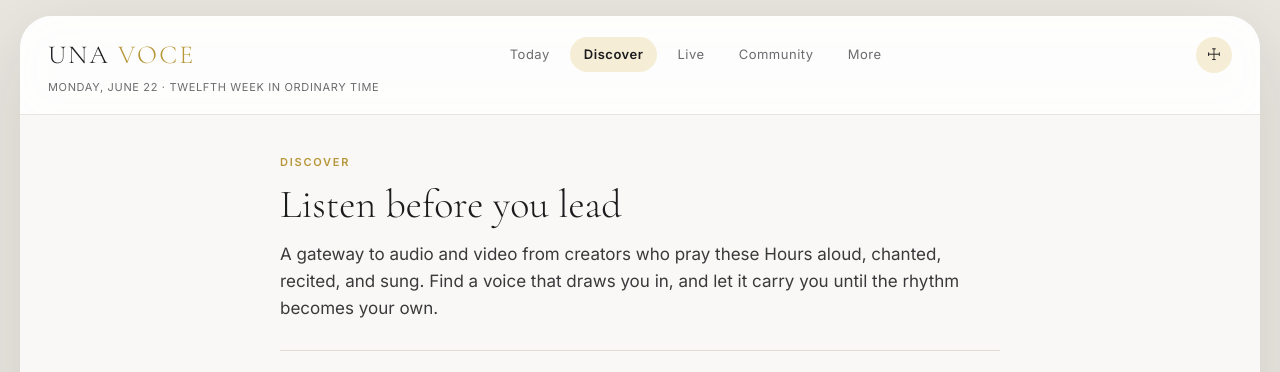
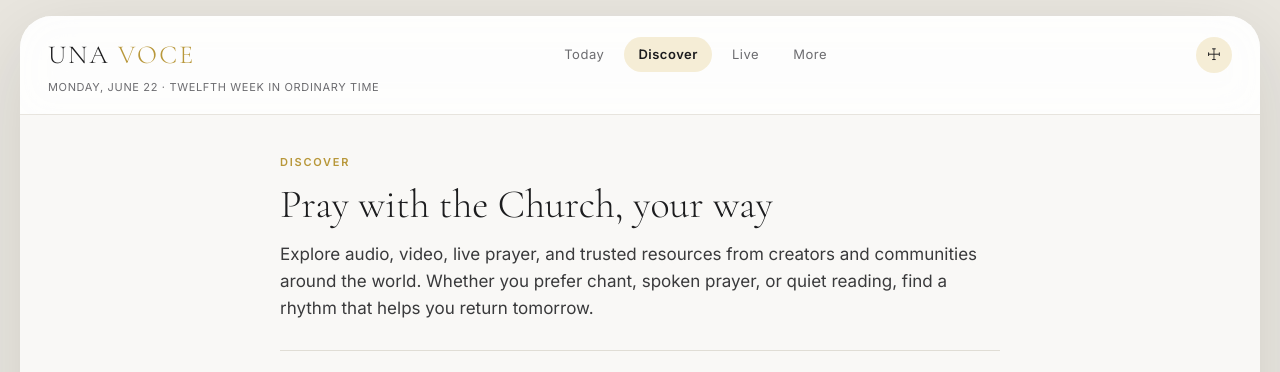
Before and after one commit to rgcuffee/una-voce, a React (Vite) app: page / in a window 1280 px wide. Both pictures are taken after a click on the button "Discover". Shown: the top 372 px of the page. Built offline with nearby package versions, Linux system fonts and the light colour scheme.

Commit message:
nav/copy

```diff
--- a/src/navigation.ts
+++ b/src/navigation.ts
@@ -25,7 +25,7 @@ export const PRIMARY_NAV: NavItem[] = [
     { key: 'today', label: 'Today', icon: 'today' },
     { key: 'discover', label: 'Discover', icon: 'discover' },
     { key: 'live', label: 'Live', icon: 'live' },
-    { key: 'community', label: 'Community', icon: 'community' },
+    // { key: 'community', label: 'Community', icon: 'community' },
     { key: 'more', label: 'More', icon: 'more' },
 ];
 
--- a/src/pages/DiscoverPage.tsx
+++ b/src/pages/DiscoverPage.tsx
@@ -70,11 +70,12 @@ export function DiscoverPage({ onNavigate }: { onNavigate: ViewNavigator }) {
     <article className='page'>
       <header className='page-hero'>
         <div className='page-eyebrow'>Discover</div>
-        <h1 className='page-hero-title'>Listen before you lead</h1>
+        <h1 className='page-hero-title'>Pray with the Church, your way</h1>
         <p className='page-lead'>
-          A gateway to audio and video from creators who pray these Hours aloud,
-          chanted, recited, and sung. Find a voice that draws you in, and let it
-          carry you until the rhythm becomes your own.
+          Explore audio, video, live prayer, and trusted resources from creators
+          and communities around the world. Whether you prefer chant, spoken
+          prayer, or quiet reading, find a rhythm that helps you return
+          tomorrow.
         </p>
       </header>
 
--- a/src/pages/GettingStartedPage.tsx
+++ b/src/pages/GettingStartedPage.tsx
@@ -52,19 +52,20 @@ export function GettingStartedPage({
     },
     {
       number: 3,
-      title: 'Listen before you lead',
+      title: 'Pray with the Church, your way',
       body: (
         <>
           <p>
-            More people are discovering the Liturgy of the Hours, and there are
-            a variety of formats, in English and in Latin, to help them enter
-            in.
+            More people are discovering the Liturgy of the Hours through spoken
+            prayer, chant, video, livestreams, and traditional books. Every
+            voice and every format offers a different way to enter into the
+            Church's daily prayer.
           </p>
           <p>
-            The Discover section is your gateway to audio and video content from
-            creators who pray these Hours aloud, chanted, recited, and sung.
-            Find a voice that draws you in, and let it carry you through the
-            prayer until the rhythm becomes your own.
+            Discover brings these trusted resources together in one place.
+            Explore audio and video from creators, monasteries, and communities
+            around the world, and find the rhythm that keeps you returning to
+            prayer.
           </p>
         </>
       ),
```
